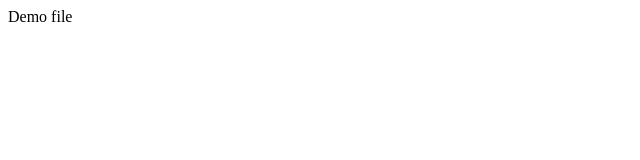
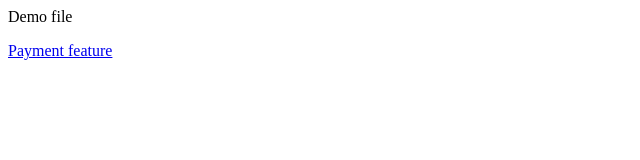
Before and after one commit to eguzhova/demo, a plain HTML site: page index.html in a window 1280 px wide. Shown: the whole page, without its empty margins (0-640 px from the left). Drawn offline with Linux system fonts and the light colour scheme.

Commit message:
Paypent page

```diff
--- a/index.html
+++ b/index.html
@@ -3,4 +3,5 @@
 </head>
 <body>
   <p>Demo file</p>
+  <a href="payment.html">Payment feature</a>
 </body>
```
Also changed, not shown: payment.html (added).
